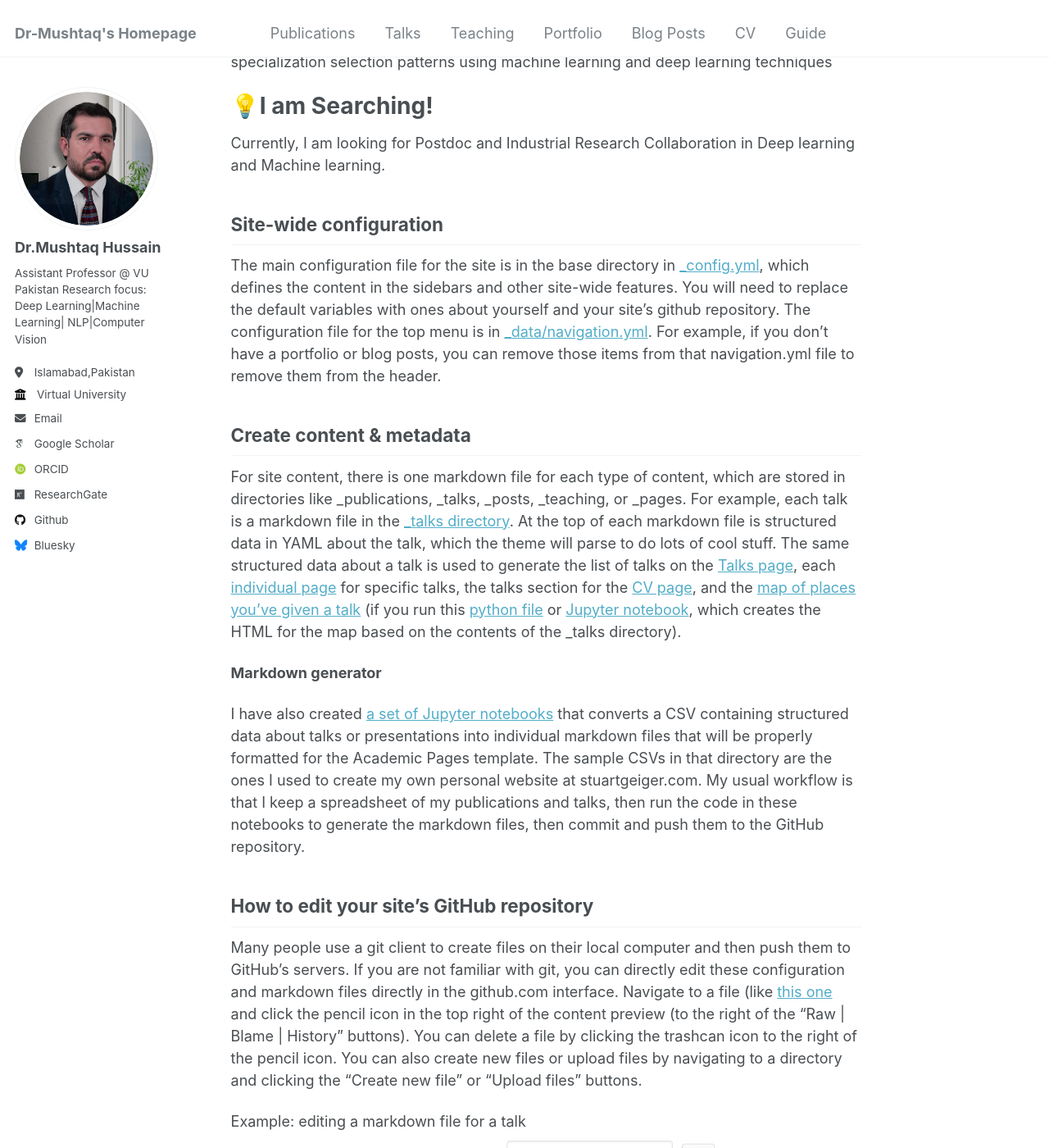
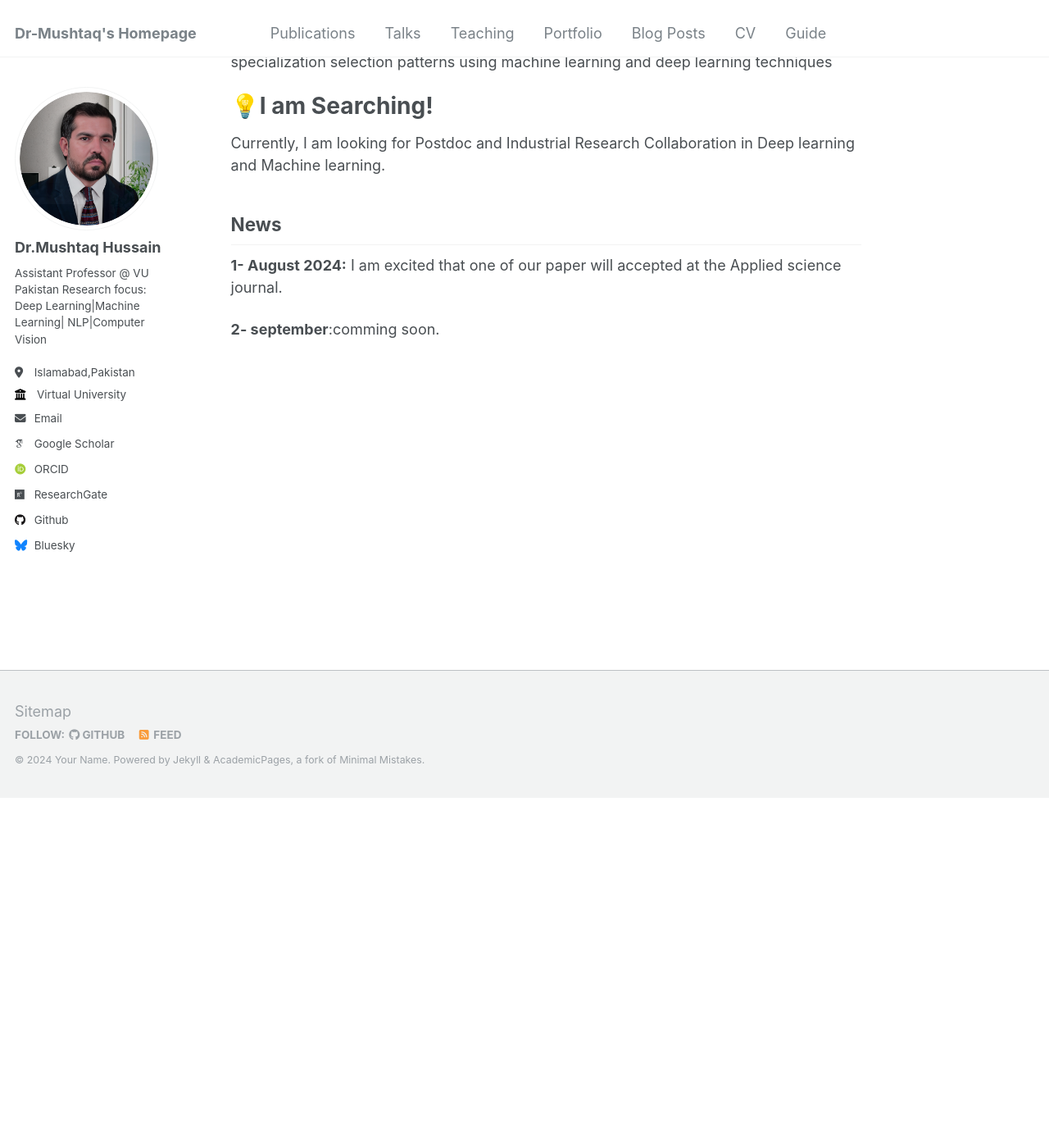
Before and after one commit to dr-mushtaq/dr-mushtaq.github.io, a Jekyll site: the page built from _pages/about.md, in a window 1280 px wide and 1400 px high, scrolled down 427 px. Shown: the whole window at 82% size. Built offline with Jekyll 4.4.1, drawn with Linux system fonts in a browser that asks for light colours; some web fonts are replaced; some of the changed text lies outside the part shown.

Commit message:
Update about.md

```diff
--- a/_pages/about.md
+++ b/_pages/about.md
@@ -17,26 +17,9 @@ My research focuses on the areas of **Machine Learning**, **Deep Learning**, **C
 ======
 Currently, I am looking for Postdoc and Industrial Research Collaboration in Deep learning and Machine learning.
 
-Site-wide configuration
+News
 ------
-The main configuration file for the site is in the base directory in [_config.yml](https://github.com/academicpages/academicpages.github.io/blob/master/_config.yml), which defines the content in the sidebars and other site-wide features. You will need to replace the default variables with ones about yourself and your site's github repository. The configuration file for the top menu is in [_data/navigation.yml](https://github.com/academicpages/academicpages.github.io/blob/master/_data/navigation.yml). For example, if you don't have a portfolio or blog posts, you can remove those items from that navigation.yml file to remove them from the header.
 
-Create content & metadata
-------
-For site content, there is one markdown file for each type of content, which are stored in directories like _publications, _talks, _posts, _teaching, or _pages. For example, each talk is a markdown file in the [_talks directory](https://github.com/academicpages/academicpages.github.io/tree/master/_talks). At the top of each markdown file is structured data in YAML about the talk, which the theme will parse to do lots of cool stuff. The same structured data about a talk is used to generate the list of talks on the [Talks page](https://academicpages.github.io/talks), each [individual page](https://academicpages.github.io/talks/2012-03-01-talk-1) for specific talks, the talks section for the [CV page](https://academicpages.github.io/cv), and the [map of places you've given a talk](https://academicpages.github.io/talkmap.html) (if you run this [python file](https://github.com/academicpages/academicpages.github.io/blob/master/talkmap.py) or [Jupyter notebook](https://github.com/academicpages/academicpages.github.io/blob/master/talkmap.ipynb), which creates the HTML for the map based on the contents of the _talks directory).
+**1- August 2024:** I am excited that one of our paper will  accepted at the Applied science journal.
 
-**Markdown generator**
-
-I have also created [a set of Jupyter notebooks](https://github.com/academicpages/academicpages.github.io/tree/master/markdown_generator
-) that converts a CSV containing structured data about talks or presentations into individual markdown files that will be properly formatted for the Academic Pages template. The sample CSVs in that directory are the ones I used to create my own personal website at stuartgeiger.com. My usual workflow is that I keep a spreadsheet of my publications and talks, then run the code in these notebooks to generate the markdown files, then commit and push them to the GitHub repository.
-
-How to edit your site's GitHub repository
-------
-Many people use a git client to create files on their local computer and then push them to GitHub's servers. If you are not familiar with git, you can directly edit these configuration and markdown files directly in the github.com interface. Navigate to a file (like [this one](https://github.com/academicpages/academicpages.github.io/blob/master/_talks/2012-03-01-talk-1.md) and click the pencil icon in the top right of the content preview (to the right of the "Raw | Blame | History" buttons). You can delete a file by clicking the trashcan icon to the right of the pencil icon. You can also create new files or upload files by navigating to a directory and clicking the "Create new file" or "Upload files" buttons.
-
-Example: editing a markdown file for a talk
-![Editing a markdown file for a talk](/images/editing-talk.png)
-
-For more info
-------
-More info about configuring Academic Pages can be found in [the guide](https://academicpages.github.io/markdown/). The [guides for the Minimal Mistakes theme](https://mmistakes.github.io/minimal-mistakes/docs/configuration/) (which this theme was forked from) might also be helpful.
+**2- september**:comming soon.
```
